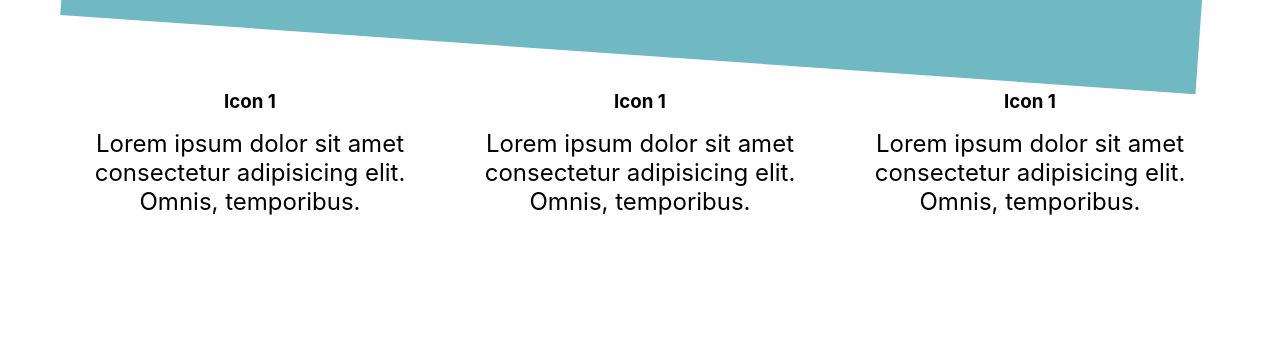
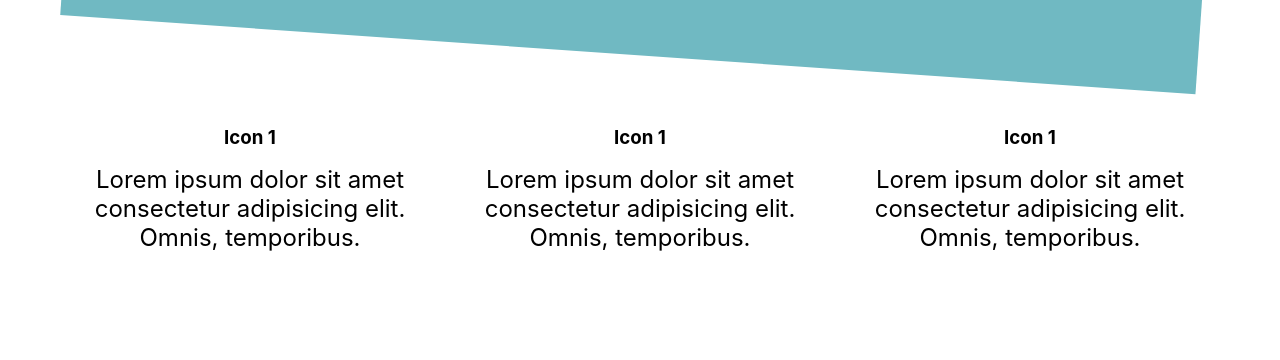
Before and after one commit to RobbieProkop/malina-hair, a Next.js app: page / in a window 1280 px wide. Shown: the part 914-1274 px from the top of the page. Built offline with nearby package versions, Linux system fonts and the light colour scheme.

Commit message:
style chanfges

```diff
--- a/components/About.jsx
+++ b/components/About.jsx
@@ -1,6 +1,6 @@
 const About = () => {
   return (
-    <div id="about" className="about">
+    <section id="about" className="about">
       <h2>
         My name is <span>Malina</span>
       </h2>
@@ -20,7 +20,7 @@ const About = () => {
           Nguyen Phone (403)467-4464 Email Malina@creativehairstyling.co
           Instagram @creative.hair.styling Facebook creative hairstyling</p> */}
       </div>
-    </div>
+    </section>
   );
 };
 export default About;
--- a/styles/globals.scss
+++ b/styles/globals.scss
@@ -149,19 +149,9 @@ header {
   .flex-icons {
     display: flex;
     margin-top: 40px;
-    // position: relative;
+    min-height: 30vh;
+    border-bottom: 2px solid $white;
 
-    // &::before {
-    //   content: "";
-    //   position: absolute;
-    //   width: 100%;
-    //   height: 100%;
-    //   background-color: $secondary-color;
-    //   top: 0%;
-    //   left: 0%;
-    //   z-index: -1;
-    //   // transform: rotate(4deg);
-    // }
     .icon {
       padding: 20px;
       display: flex;
```
